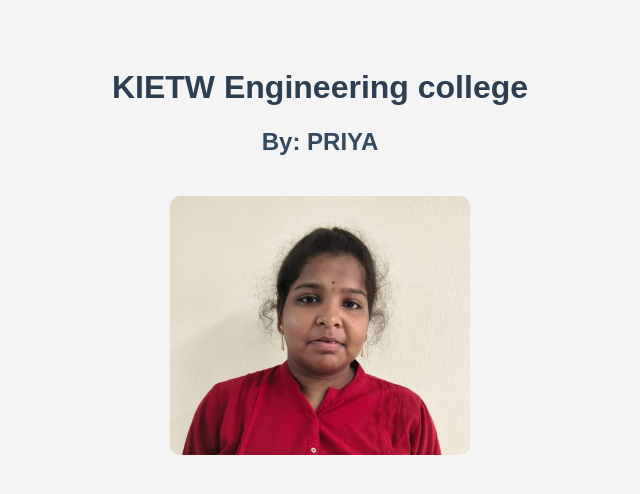
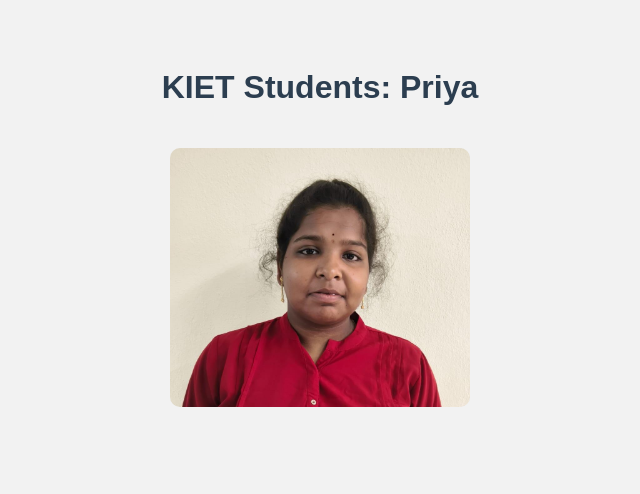
Before and after one commit to phanipriyaanjanireddyp/priyareddy.github.io, a plain HTML site: page index.html in a window 1280 px wide. Shown: the whole page, without its empty margins (320-960 px from the left). Drawn offline with Linux system fonts and the light colour scheme.

Commit message:
Update index.html

```diff
--- a/index.html
+++ b/index.html
@@ -2,31 +2,29 @@
 <html lang="en">
 <head>
     <meta charset="UTF-8">
-    <title>My College Page</title>
+    <title>KIET Students</title>
     <style>
         body {
+            text-align: center;
             font-family: Arial, sans-serif;
-            text-align: center;
-            background-color: #f4f4f4;
+            background-color: #f2f2f2;
             padding: 40px;
         }
         h1 {
             color: #2c3e50;
         }
-        h2 {
-            color: #34495e;
-        }
         img {
             margin-top: 20px;
-            width: 300px;   /* change size if needed */
+            width: 300px;
             border-radius: 10px;
         }
     </style>
 </head>
 <body>
 
-    <h1>KIETW Engineering college</h1>
-    <h2>By: PRIYA</h2>
-    <img src="kiet.jpeg" alt="My Image">
+    <h1>KIET Students: Priya</h1>
+
+    <img src="kiet.JPEG" alt="My Image">
+
 </body>
 </html>
```
